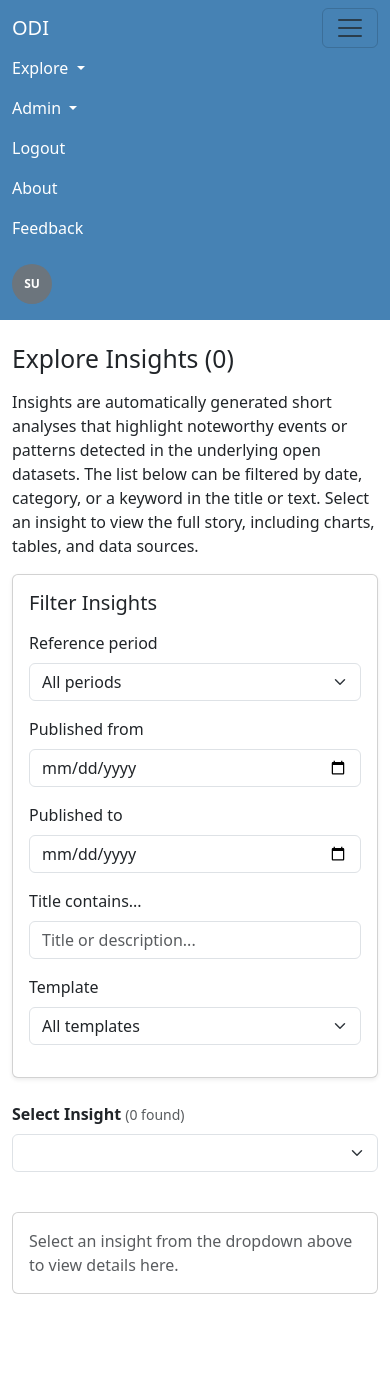
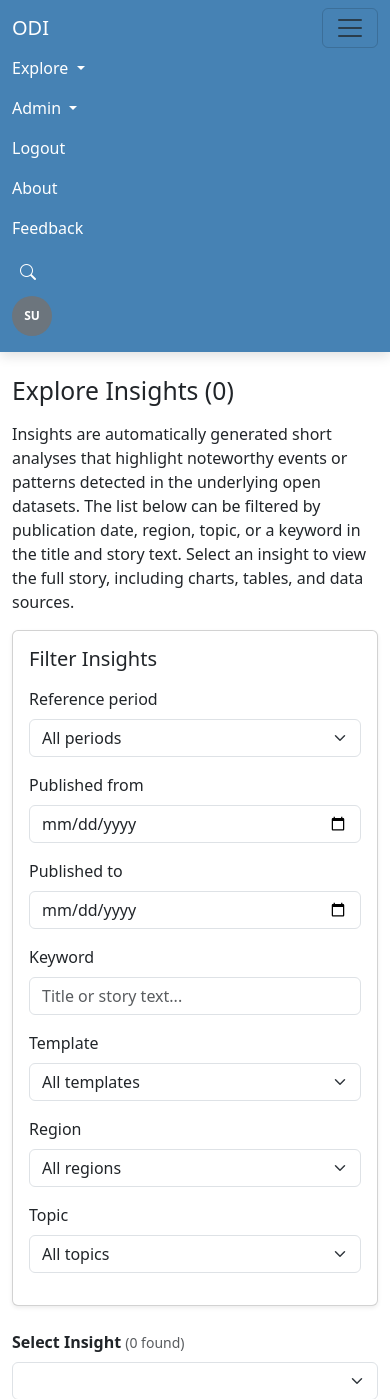
Before and after one commit to lcalmbach/open-data-insights, a Django app: page /en/stories/ in a window 390 px wide, after a click that opens the changed part. Shown: the top 1399 px of the page. Before the commit the page ends 1294 px from the top, so only its background shows below. Run offline with Django 4.2, Linux system fonts and the light colour scheme; the visitor is signed in with stand-in values (Sample User, id 1); data that the repository does not hold is empty; parts of the project's set-up code (start-up, migrations or seed data) failed here and were passed over; some libraries are stand-ins or nearby versions.

Commit message:
Add lookup-backed taxonomy filters for stories

```diff
--- a/report_generator/settings.py
+++ b/report_generator/settings.py
@@ -96,6 +96,7 @@ TEMPLATES = [
                 "reports.context_processors.ai_disclaimer",
                 "reports.context_processors.show_dev_banner",
                 "reports.context_processors.content_language",
+                "reports.context_processors.navbar_story_filters",
             ],
         },
     },
--- a/reports/context_processors.py
+++ b/reports/context_processors.py
@@ -1,6 +1,7 @@
 from django.conf import settings
 
 from .language import get_content_language_id
+from .taxonomy_utils import taxonomy_choices
 
 
 def ai_disclaimer(request):
@@ -38,3 +39,19 @@ def content_language(request):
         "available_languages": languages,
         "content_language_id": get_content_language_id(request),
     }
+
+
+def navbar_story_filters(request):
+    try:
+        from reports.models.lookups import Region, Topic
+
+        region_choices = taxonomy_choices(Region)
+        topic_choices = taxonomy_choices(Topic)
+    except Exception:  # noqa: BLE001
+        region_choices = []
+        topic_choices = []
+
+    return {
+        "navbar_region_choices": region_choices,
+        "navbar_topic_choices": topic_choices,
+    }
--- a/reports/models/__init__.py
+++ b/reports/models/__init__.py
@@ -1,7 +1,7 @@
 from .dataset import Dataset
 from .graphic import Graphic
 from .graphic_template import StoryTemplateGraphic
-from .lookups import LookupCategory, LookupValue
+from .lookups import LookupCategory, LookupValue, Region, Topic
 from .quote import Quote
 from .story import Story
 from .story_table import StoryTable
--- a/reports/views.py
+++ b/reports/views.py
@@ -40,7 +40,7 @@ from .models.graphic import Graphic
 from .models.story_template import StoryTemplate, StoryTemplateDataset
 from .models.story import Story
 from .models.story_table import StoryTable
-from .models.lookups import Period
+from .models.lookups import Period, Region, Topic
 from .models.story_rating import StoryRating
 from .models.subscription import StoryTemplateSubscription
 from .models.user_comment import UserComment
@@ -48,6 +48,7 @@ from .models.quote import Quote
 from .services.database_client import DjangoPostgresClient
 from .services.focus_images import resolve_story_images
 from .services.utils import normalize_sql_query
+from .taxonomy_utils import collect_descendant_ids, taxonomy_choices
 from .language import ENGLISH_LANGUAGE_ID, get_content_language_id
 
 MARKDOWN_EXTRAS = ["tables", "fenced-code-blocks"]
@@ -81,16 +82,20 @@ _NEGATIVE_KEYWORDS = {
 def _dedupe_stories_by_language(stories_qs, preferred_language_id: int) -> list[Story]:
     """
     Return at most one Story per (templatefocus, reference period, published_date),
-    preferring `preferred_language_id`, otherwise English.
+    preferring `preferred_language_id`, otherwise English only.
     """
     preferred_language_id = int(preferred_language_id)
     qs = (
         stories_qs
+        .filter(
+            Q(language_id=preferred_language_id)
+            | Q(language_id=ENGLISH_LANGUAGE_ID)
+        )
         .annotate(
             _lang_rank=Case(
                 When(language_id=preferred_language_id, then=0),
                 When(language_id=ENGLISH_LANGUAGE_ID, then=1),
-                default=2,
+                default=99,
                 output_field=IntegerField(),
             )
         )
@@ -124,7 +129,7 @@ def _story_group_key(story: Story) -> tuple:
 def _resolve_story_for_language(story: Story, preferred_language_id: int) -> Story:
     """
     Given a story (any language), return the preferred-language variant if it exists,
-    otherwise fall back to English, otherwise keep the original.
+    otherwise fall back to English, otherwise return None.
     """
     preferred_language_id = int(preferred_language_id)
     if story.language_id == preferred_language_id:
@@ -151,7 +156,7 @@ def _resolve_story_for_language(story: Story, preferred_language_id: int) -> Sto
         if english:
             return english
 
-    return story
+    return None
 
 _POSITIVE_KEYWORDS = {
     "good",
@@ -578,18 +583,84 @@ def _attach_story_render_fields(story: Story | None) -> None:
     )
 
 
+def _apply_story_filters(request, stories, *, allowed_template_ids=None):
+    template_id = (request.GET.get("template") or "").strip()
+    region_id = (request.GET.get("region") or "").strip()
+    topic_id = (request.GET.get("topic") or "").strip()
+    search = (request.GET.get("search") or "").strip()
+    published_from = parse_date(request.GET.get("published_from") or "")
+    published_to = parse_date(request.GET.get("published_to") or "")
+
+    if (
+        template_id
+        and template_id.isdigit()
+        and (
+            allowed_template_ids is None
+            or int(template_id) in allowed_template_ids
+        )
+    ):
+        stories = stories.filter(templatefocus__story_template_id=template_id)
+
+    if region_id.isdigit():
+        stories = stories.filter(
+            templatefocus__story_template__region_id__in=collect_descendant_ids(
+                Region, int(region_id)
+            )
+        )
+
+    if topic_id.isdigit():
+        stories = stories.filter(
+            templatefocus__story_template__topics__id__in=collect_descendant_ids(
+                Topic, int(topic_id)
+            )
+        ).distinct()
+
+    if search:
+        stories = stories.filter(
+            Q(title__icontains=search)
+            | Q(summary__icontains=search)
+            | Q(content__icontains=search)
+        )
+
+    if published_from:
+        stories = stories.filter(published_date__gte=published_from)
+    if published_to:
+        stories = stories.filter(published_date__lte=published_to)
+
+    return stories
+
+
+def _querystring_without_page(request) -> str:
+    params = request.GET.copy()
+    params.pop("page", None)
+    return params.urlencode()
+
+
 @never_cache
 def home_view(request):
     random_quote = _get_daily_quote()
     template_ids = _accessible_template_ids(request.user)
     active_subscription_count = _active_subscription_count(request.user, template_ids)
     preferred_language_id = get_content_language_id(request)
-    stories = _dedupe_stories_by_language(
-        Story.objects.select_related("templatefocus__story_template").filter(
-            templatefocus__story_template_id__in=template_ids
-        ),
-        preferred_language_id,
-    )
+    stories_qs = Story.objects.select_related("templatefocus__story_template").filter(
+        templatefocus__story_template_id__in=template_ids
+    )
+    stories_qs = _apply_story_filters(
+        request,
+        stories_qs,
+        allowed_template_ids=template_ids,
+    )
+    stories = _dedupe_stories_by_language(stories_qs, preferred_language_id)
+    home_filter_query = _querystring_without_page(request)
+    filter_summary = {
+        "search": (request.GET.get("search") or "").strip(),
+        "region": Region.objects.filter(id=request.GET.get("region")).first()
+        if (request.GET.get("region") or "").isdigit()
+        else None,
+        "topic": Topic.objects.filter(id=request.GET.get("topic")).first()
+        if (request.GET.get("topic") or "").isdigit()
+        else None,
+    }
     if not stories:
         return render(
             request,
@@ -602,6 +673,8 @@ def home_view(request):
                 "active_subscription_count": active_subscription_count,
                 "available_subscriptions": len(template_ids),
                 "num_insights": Story.objects.count(),
+                "home_filter_query": home_filter_query,
+                "filter_summary": filter_summary,
             },
         )
 
@@ -644,6 +717,8 @@ def home_view(request):
             "active_subscription_count": active_subscription_count,
             "random_quote": random_quote,
             "num_insights": Story.objects.count(),
+            "home_filter_query": home_filter_query,
+            "filter_summary": filter_summary,
             **rating_ctx,
         },
     )
@@ -716,7 +791,11 @@ def templates_view(request):
 def stories_view(request):
     accessible_templates = StoryTemplate.objects.accessible_to(request.user)
     template_ids = list(accessible_templates.values_list("id", flat=True))
-    templates = accessible_templates.order_by("title")
+    templates = (
+        accessible_templates.select_related("region")
+        .prefetch_related("topics")
+        .order_by("title")
+    )
 
     # Base queryset (all languages; we'll pick preferred language later)
     stories = (
@@ -725,27 +804,13 @@ def stories_view(request):
         .order_by("-published_date")
     )
     periods = Period.objects.order_by("value")
-    # Filter by selected template
-    template_id = request.GET.get("template")
-    if template_id and template_id.isdigit() and int(template_id) not in template_ids:
-        template_id = None
-    if template_id:
-        stories = stories.filter(templatefocus__story_template_id=template_id)
-
-    # Filter by search query
-    search = request.GET.get("search")
-    if search:
-        stories = stories.filter(
-            Q(title__icontains=search) | Q(content__icontains=search)
-        )
-
-    # Filter by published date range
-    published_from = parse_date(request.GET.get("published_from") or "")
-    published_to = parse_date(request.GET.get("published_to") or "")
-    if published_from:
-        stories = stories.filter(published_date__gte=published_from)
-    if published_to:
-        stories = stories.filter(published_date__lte=published_to)
+    region_choices = taxonomy_choices(Region)
+    topic_choices = taxonomy_choices(Topic)
+    stories = _apply_story_filters(
+        request,
+        stories,
+        allowed_template_ids=template_ids,
+    )
 
     preferred_language_id = get_content_language_id(request)
     stories_list = _dedupe_stories_by_language(stories, preferred_language_id)
@@ -806,6 +871,8 @@ def stories_view(request):
             "other_ressources": other_ressources,
             "data_source": data_source,
             "periods": periods,
+            "region_choices": region_choices,
+            "topic_choices": topic_choices,
             "needs_leaflet": needs_leaflet,
             "needs_markercluster": needs_markercluster,
             **rating_ctx,
--- a/static/css/styles.css
+++ b/static/css/styles.css
@@ -15,6 +15,10 @@
 
 .custom-navbar {
   background-color: steelblue !important;
+  position: sticky;
+  top: 0;
+  z-index: 1030;
+  box-shadow: 0 0.25rem 0.75rem rgba(0, 0, 0, 0.12);
 }
 
 .custom-navbar .nav-link,
@@ -28,6 +32,36 @@
 
 .custom-navbar .dropdown-item:hover {
   background-color: #d0e0f0;
+}
+
+.navbar-search-toggle {
+  color: white !important;
+  font-size: 1rem;
+  line-height: 1;
+  text-decoration: none;
+}
+
+.navbar-search-toggle:hover,
+.navbar-search-toggle:focus {
+  color: rgba(255, 255, 255, 0.88) !important;
+}
+
+.navbar-search-panel {
+  background-color: #f8fbff;
+  border: 1px solid rgba(15, 42, 61, 0.14);
+  box-shadow: 0 1rem 2rem rgba(15, 42, 61, 0.16);
+  min-width: 18rem;
+  width: min(24rem, calc(100vw - 2rem));
+}
+
+.navbar-search-panel .form-label {
+  color: #355267;
+}
+
+@media (max-width: 991.98px) {
+  .navbar-search-panel {
+    width: min(24rem, calc(100vw - 3rem));
+  }
 }
 
 .star-rating {
--- a/templates/navbar.html
+++ b/templates/navbar.html
@@ -58,9 +58,62 @@
         {% endif %}
       </ul>
 
-	      <!-- Rechtsbündige Initialen-Anzeige -->
+      <ul class="navbar-nav ms-auto align-items-lg-center">
+        <li class="nav-item dropdown me-lg-2">
+          <button
+            class="nav-link btn btn-link border-0 px-2 navbar-search-toggle"
+            id="navbarSearchDropdown"
+            type="button"
+            data-bs-toggle="dropdown"
+            data-bs-auto-close="outside"
+            aria-expanded="false"
+            aria-label="Filter insights"
+          >
+            <i class="bi bi-search"></i>
+          </button>
+          <div class="dropdown-menu dropdown-menu-end p-3 navbar-search-panel" aria-labelledby="navbarSearchDropdown">
+            <form method="get" action="{% url 'home' %}">
+              <div class="mb-3">
+                <label for="navbar-search-text" class="form-label small mb-1">Search in text</label>
+                <input
+                  id="navbar-search-text"
+                  type="text"
+                  name="search"
+                  class="form-control form-control-sm"
+                  value="{{ request.GET.search|default:'' }}"
+                  placeholder="Title or story text"
+                >
+              </div>
+              <div class="mb-3">
+                <label for="navbar-search-region" class="form-label small mb-1">Region</label>
+                <select id="navbar-search-region" name="region" class="form-select form-select-sm">
+                  <option value="">All regions</option>
+                  {% for region in navbar_region_choices %}
+                    <option value="{{ region.id }}" {% if request.GET.region == region.id|stringformat:"s" %}selected{% endif %}>
+                      {{ region.display_name }}
+                    </option>
+                  {% endfor %}
+                </select>
+              </div>
+              <div class="mb-3">
+                <label for="navbar-search-topic" class="form-label small mb-1">Topic</label>
+                <select id="navbar-search-topic" name="topic" class="form-select form-select-sm">
+                  <option value="">All topics</option>
+                  {% for topic in navbar_topic_choices %}
+                    <option value="{{ topic.id }}" {% if request.GET.topic == topic.id|stringformat:"s" %}selected{% endif %}>
+                      {{ topic.display_name }}
+                    </option>
+                  {% endfor %}
+                </select>
+              </div>
+              <div class="d-flex justify-content-between gap-2">
+                <a class="btn btn-outline-secondary btn-sm" href="{% url 'home' %}">Reset</a>
+                <button type="submit" class="btn btn-light btn-sm">Apply</button>
+              </div>
+            </form>
+          </div>
+        </li>
         {% if user.is_authenticated %}
-	      <ul class="navbar-nav ms-auto">
           {% if available_languages %}
           <li class="nav-item me-2 d-flex align-items-center">
             <form method="post" action="{% url 'account:set_language' %}" class="d-flex align-items-center">
@@ -93,8 +146,8 @@
               {% endwith %}
             </a>
           </li>
+        {% endif %}
       </ul>
-      {% endif %}
     </div>
   </div>
 </nav>
--- a/templates/reports/stories_list.html
+++ b/templates/reports/stories_list.html
@@ -5,7 +5,7 @@
 
 <h2 class="mb-3">Explore Insights (<span id="stories-count">{{ stories|length }}</span>)</h2>
 <p>
-    Insights are automatically generated short analyses that highlight noteworthy events or patterns detected in the underlying open datasets. The list below can be filtered by date, category, or a keyword in the title or text. Select an insight to view the full story, including charts, tables, and data sources.
+    Insights are automatically generated short analyses that highlight noteworthy events or patterns detected in the underlying open datasets. The list below can be filtered by publication date, region, topic, or a keyword in the title and story text. Select an insight to view the full story, including charts, tables, and data sources.
   </p>
 <!-- Filter Form in a Card -->
 <div class="card mb-4 shadow-sm">
@@ -48,8 +48,8 @@
       </div>
 
       <div class="col-md-4">
-        <label for="search" class="form-label">Title contains...</label>
-        <input type="text" class="form-control" id="search" name="search" value="{{ request.GET.search }}" placeholder="Title or description...">
+        <label for="search" class="form-label">Keyword</label>
+        <input type="text" class="form-control" id="search" name="search" value="{{ request.GET.search }}" placeholder="Title or story text...">
       </div>
 
       <div class="col-md-4">
@@ -61,6 +61,30 @@
                     data-reference-period="{{ template.reference_period }}"
                     {% if request.GET.template == template.id|stringformat:"s" %}selected{% endif %}>
               {{ template.title }} ({{ template.reference_period }})
+            </option>
+          {% endfor %}
+        </select>
+      </div>
+
+      <div class="col-md-4">
+        <label for="region" class="form-label">Region</label>
+        <select class="form-select" id="region" name="region">
+          <option value="">All regions</option>
+          {% for region in region_choices %}
+            <option value="{{ region.id }}" {% if request.GET.region == region.id|stringformat:"s" %}selected{% endif %}>
+              {{ region.display_name }}
+            </option>
+          {% endfor %}
+        </select>
+      </div>
+
+      <div class="col-md-4">
+        <label for="topic" class="form-label">Topic</label>
+        <select class="form-select" id="topic" name="topic">
+          <option value="">All topics</option>
+          {% for topic in topic_choices %}
+            <option value="{{ topic.id }}" {% if request.GET.topic == topic.id|stringformat:"s" %}selected{% endif %}>
+              {{ topic.display_name }}
             </option>
           {% endfor %}
         </select>
@@ -121,6 +145,8 @@ document.addEventListener('DOMContentLoaded', function () {
   const templateSelect = document.getElementById('template');
   const periodSelect = document.getElementById('reference_period');
   const searchInput = document.getElementById('search');
+  const regionSelect = document.getElementById('region');
+  const topicSelect = document.getElementById('topic');
   const storySelect = document.getElementById('story-select');
   const publishedFromInput = document.getElementById('published_from');
   const publishedToInput = document.getElementById('published_to');
@@ -186,6 +212,18 @@ document.addEventListener('DOMContentLoaded', function () {
     });
   }
 
+  if (regionSelect) {
+    regionSelect.addEventListener('change', function () {
+      form.requestSubmit();
+    });
+  }
+
+  if (topicSelect) {
+    topicSelect.addEventListener('change', function () {
+      form.requestSubmit();
+    });
+  }
+
   if (searchInput) {
     const debouncedSubmit = debounce(() => form.requestSubmit(), 300);
     searchInput.addEventListener('input', debouncedSubmit);
```
Also changed, not shown: reports/admin.py (+53 -2 lines), reports/models/lookups.py (+51 -0 lines), reports/models/story_template.py (+17 -1 lines), reports/taxonomy_utils.py (added, +37 -0 lines), reports/tests.py (+146 -0 lines), templates/home.html (+18 -10 lines), reports/migrations/0184_topic_region_storytemplate_region_and_more.py (added), reports/migrations/0185_region_topic.py (added), reports/migrations/0186_fix_lookup_taxonomy_relations.py (added). Lines whose indentation alone changed are shown as unchanged.
